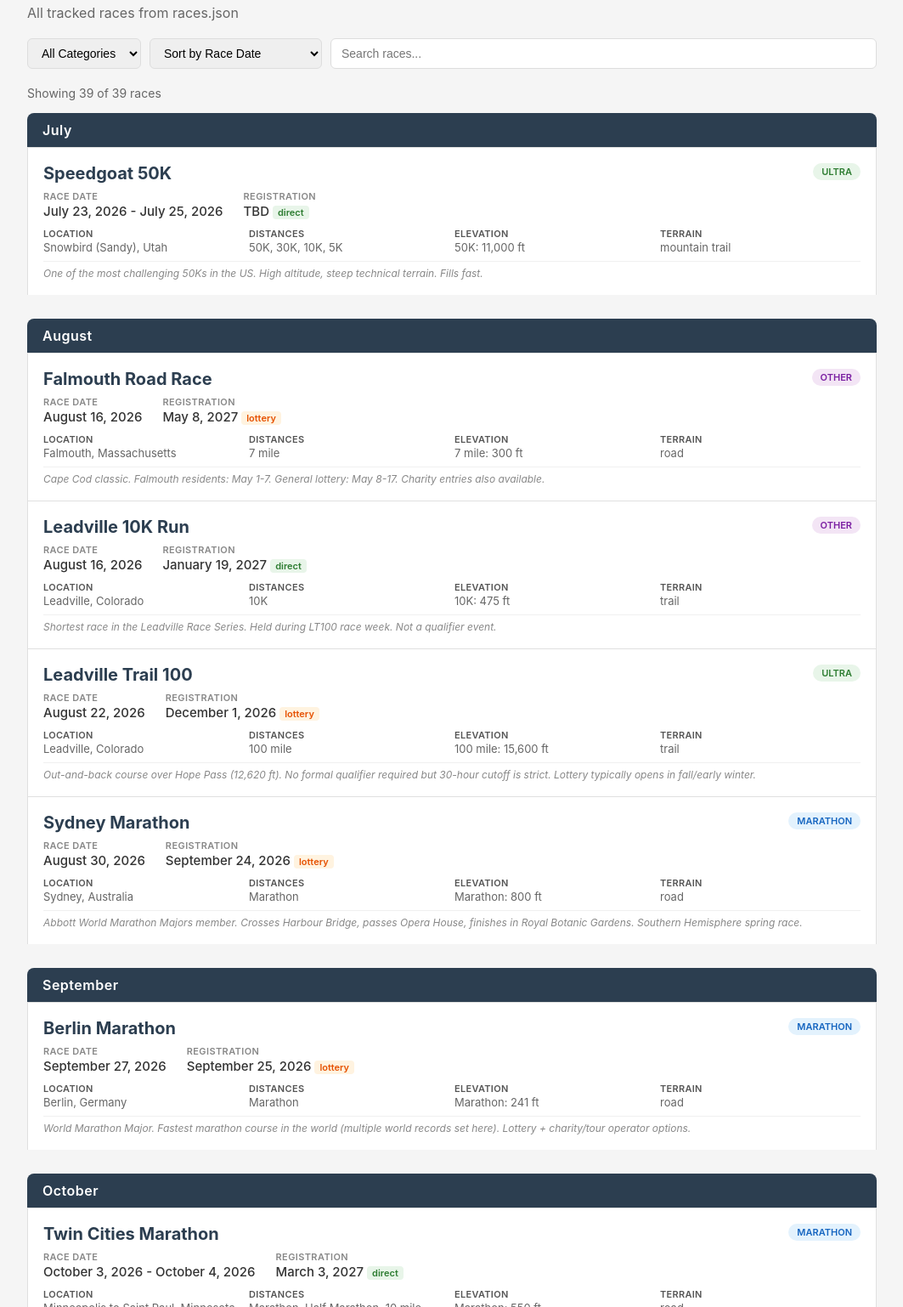
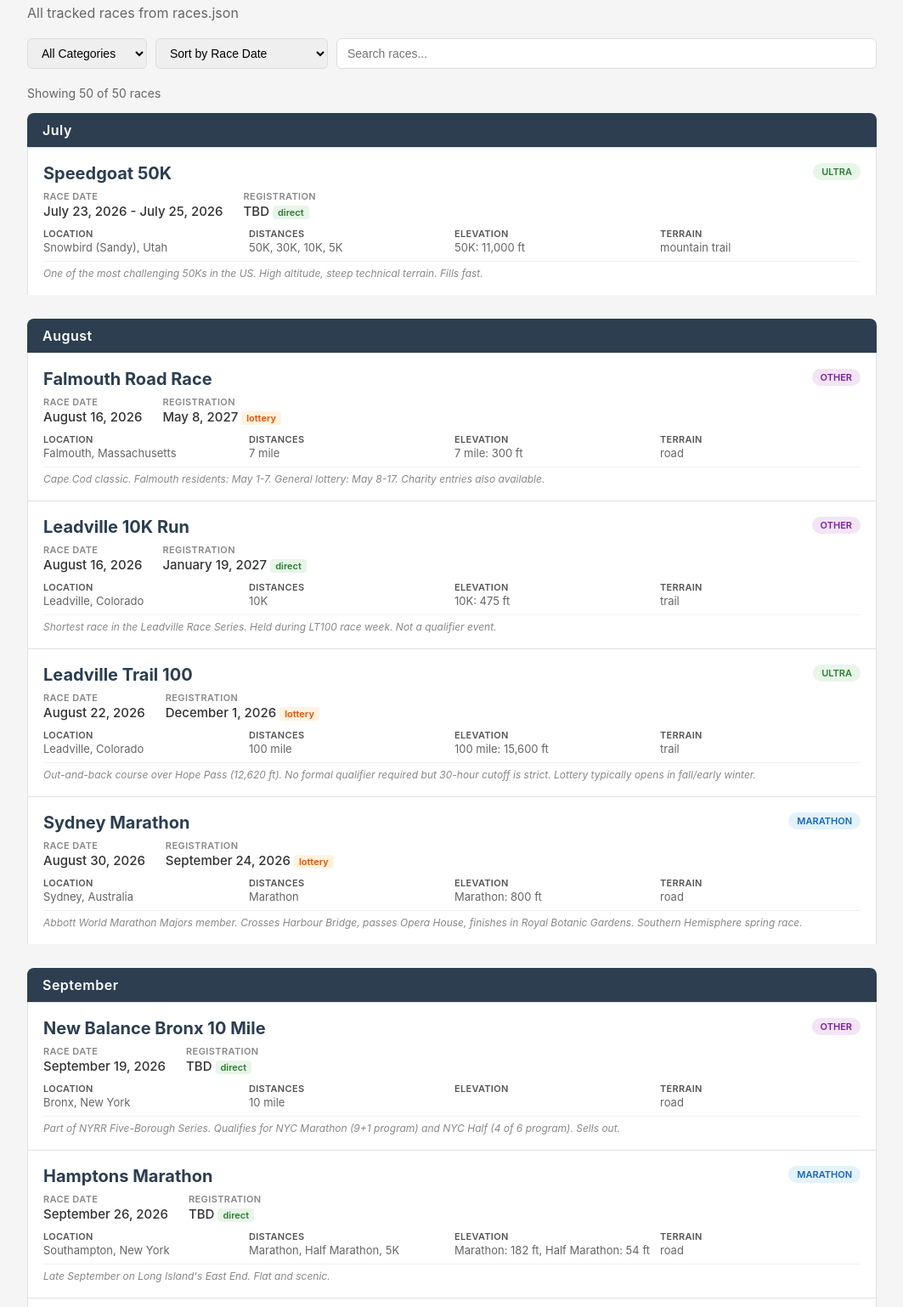
Before and after one commit to ghmarsh/race-notifier, a plain HTML site: page index.html in a window 1280 px wide. Shown: the part 62-1600 px from the top of the page at 85% size, without its empty margins (108-1171 px from the left). Drawn offline with Linux system fonts and the light colour scheme.

Commit message:
Added Madeliene and added more races

```diff
--- a/index.html
+++ b/index.html
@@ -58,6 +58,7 @@
                 <option value="all">All Categories</option>
                 <option value="ultra">Ultras</option>
                 <option value="marathon">Marathons</option>
+                <option value="half">Half Marathons</option>
                 <option value="other">Other</option>
             </select>
             <select id="sort-by">
@@ -156,7 +157,11 @@
             const search = document.getElementById('search').value.toLowerCase();
 
             let filtered = allRaces.filter(race => {
-                if (category !== 'all' && race.category !== category) return false;
+                if (category === 'half') {
+                    if (!race.distances.some(d => d.toLowerCase().includes('half'))) return false;
+                } else if (category !== 'all' && race.category !== category) {
+                    return false;
+                }
                 if (search && !race.name.toLowerCase().includes(search) &&
                     !race.city.toLowerCase().includes(search) &&
                     !race.state_or_country.toLowerCase().includes(search)) return false;
--- a/races.json
+++ b/races.json
@@ -655,7 +655,7 @@
       "notes": "Starts/finishes at CambridgeSide. Course along Memorial Drive with views of MIT, Harvard. Over $1.7M donated to charity since 2017."
     },
     {
-      "name": "Route 66 Marathon / Half Marathon",
+      "name": "Route 66 Marathon",
       "category": "marathon",
       "website": "https://route66marathon.com/",
       "race_date": "11-21",
@@ -839,6 +839,240 @@
       "state_or_country": "Colorado",
       "terrain": "trail",
       "notes": "Shortest race in the Leadville Race Series. Held during LT100 race week. Not a qualifier event."
+    },
+    {
+      "name": "Grandma's Marathon",
+      "category": "marathon",
+      "website": "https://grandmasmarathon.com/",
+      "race_date": "06-18",
+      "race_date_end": "06-19",
+      "registration_date": "10-01",
+      "registration_type": "direct",
+      "distances": [
+        "Marathon",
+        "Half Marathon",
+        "5K"
+      ],
+      "elevation_gain_ft": {
+        "Marathon": 557
+      },
+      "elevation_notes": "Point-to-point, net downhill from Two Harbors to Duluth along the North Shore of Lake Superior.",
+      "city": "Duluth",
+      "state_or_country": "Minnesota",
+      "terrain": "road",
+      "notes": "Point-to-point along scenic North Shore of Lake Superior. Fast BQ course. ~9,000 marathon runners."
+    },
+    {
+      "name": "Hamptons Marathon",
+      "category": "marathon",
+      "website": "https://hamptonsmarathon.com/",
+      "race_date": "09-26",
+      "race_date_end": "09-26",
+      "registration_date": null,
+      "registration_type": "direct",
+      "distances": [
+        "Marathon",
+        "Half Marathon",
+        "5K"
+      ],
+      "elevation_gain_ft": {
+        "Marathon": 182,
+        "Half Marathon": 54
+      },
+      "elevation_notes": "Flat, fast course on the East End of Long Island.",
+      "city": "Southampton",
+      "state_or_country": "New York",
+      "terrain": "road",
+      "notes": "Late September on Long Island's East End. Flat and scenic."
+    },
+    {
+      "name": "Broad Street Run",
+      "category": "other",
+      "website": "https://www.broadstreetrun.com/run/",
+      "race_date": "05-03",
+      "race_date_end": "05-03",
+      "registration_date": "02-01",
+      "registration_type": "lottery",
+      "distances": [
+        "10 mile"
+      ],
+      "elevation_gain_ft": {
+        "10 mile": 163
+      },
+      "elevation_notes": "Nearly flat, slightly net downhill point-to-point along Broad Street.",
+      "city": "Philadelphia",
+      "state_or_country": "Pennsylvania",
+      "terrain": "road",
+      "notes": "Largest 10-mile road race in the US (~40,000 runners). First Sunday in May. Point-to-point from Central High School to the Navy Yard. Lottery registration."
+    },
+    {
+      "name": "Eugene Marathon",
+      "category": "marathon",
+      "website": "https://www.eugenemarathon.com/",
+      "race_date": "04-24",
+      "race_date_end": "04-25",
+      "registration_date": "09-01",
+      "registration_type": "direct",
+      "distances": [
+        "Marathon",
+        "Half Marathon",
+        "5K"
+      ],
+      "elevation_gain_ft": {
+        "Marathon": 487,
+        "Half Marathon": 395
+      },
+      "elevation_notes": "Mostly flat along Willamette River bike paths with some rolling sections.",
+      "city": "Eugene",
+      "state_or_country": "Oregon",
+      "terrain": "road",
+      "notes": "BQ qualifying, USATF certified. TrackTown USA. Starts at Autzen Stadium, runs along Willamette River."
+    },
+    {
+      "name": "Oklahoma City Memorial Marathon",
+      "category": "marathon",
+      "website": "https://okcmarathon.com/",
+      "race_date": "04-23",
+      "race_date_end": "04-25",
+      "registration_date": null,
+      "registration_type": "direct",
+      "distances": [
+        "Marathon",
+        "Half Marathon",
+        "5K"
+      ],
+      "elevation_gain_ft": {
+        "Marathon": 545,
+        "Half Marathon": 403
+      },
+      "elevation_notes": "Generally flat single-loop course through downtown OKC with modest rolling terrain.",
+      "city": "Oklahoma City",
+      "state_or_country": "Oklahoma",
+      "terrain": "road",
+      "notes": "BQ qualifying, USATF sanctioned. Commemorates the 1995 OKC bombing. Starts at the National Memorial & Museum. 24,000+ runners."
+    },
+    {
+      "name": "Bandit Grand Prix",
+      "category": "other",
+      "website": "https://grandprix.banditrunning.com/",
+      "race_date": "05-30",
+      "race_date_end": "05-30",
+      "registration_date": "12-17",
+      "registration_type": "direct",
+      "distances": [
+        "5K"
+      ],
+      "elevation_gain_ft": {
+        "5K": 0
+      },
+      "elevation_notes": "Flat. Venue event.",
+      "city": "Brooklyn",
+      "state_or_country": "New York",
+      "terrain": "road",
+      "notes": "Formula One-inspired running event held at the Brooklyn Storehouse in New York's Navy Yard. Indoor/outdoor course lined with lights, music, and spectators, and capped by a podium celebration."
+    },
+    {
+      "name": "New Balance Bronx 10 Mile",
+      "category": "other",
+      "website": "https://events.nyrr.org/435525f3d6d28f467f7e",
+      "race_date": "09-19",
+      "race_date_end": "09-19",
+      "registration_date": null,
+      "registration_type": "direct",
+      "distances": [
+        "10 mile"
+      ],
+      "elevation_gain_ft": {},
+      "elevation_notes": "Through the Bronx with moderate elevation changes.",
+      "city": "Bronx",
+      "state_or_country": "New York",
+      "terrain": "road",
+      "notes": "Part of NYRR Five-Borough Series. Qualifies for NYC Marathon (9+1 program) and NYC Half (4 of 6 program). Sells out."
+    },
+    {
+      "name": "Tulsa Run",
+      "category": "other",
+      "website": "https://organizations.hakuapp.com/sites/organization_sites/1299e774a0987b72304f",
+      "race_date": "10-31",
+      "race_date_end": "10-31",
+      "registration_date": null,
+      "registration_type": "direct",
+      "distances": [
+        "15K",
+        "5K",
+        "2K"
+      ],
+      "elevation_gain_ft": {},
+      "elevation_notes": "Generally flat to rolling course through Tulsa.",
+      "city": "Tulsa",
+      "state_or_country": "Oklahoma",
+      "terrain": "road",
+      "notes": "Tulsa tradition since 1978. 150,000+ 15K finishers over its history. Same organizers as Route 66 Marathon. Held in late October."
+    },
+    {
+      "name": "Jersey City Marathon",
+      "category": "marathon",
+      "website": "https://jerseycitymarathon.com/",
+      "race_date": "04-19",
+      "race_date_end": "04-19",
+      "registration_date": "07-31",
+      "registration_type": "direct",
+      "distances": [
+        "Marathon",
+        "Half Marathon"
+      ],
+      "elevation_gain_ft": {
+        "Marathon": 384,
+        "Half Marathon": 149
+      },
+      "elevation_notes": "Mostly Flat",
+      "city": "Jersey City",
+      "state_or_country": "New Jersey",
+      "terrain": "road",
+      "notes": "BQ qualifying, USATF certified. Extremely flat course. 10,000+ runners from 50+ countries."
+    },
+    {
+      "name": "Bayshore Marathon",
+      "category": "marathon",
+      "website": "https://www.bayshoremarathon.org/",
+      "race_date": "05-24",
+      "race_date_end": "05-24",
+      "registration_date": "12-01",
+      "registration_type": "direct",
+      "distances": [
+        "Marathon",
+        "Half Marathon",
+        "10K"
+      ],
+      "elevation_gain_ft": {
+        "Marathon": 356,
+        "Half Marathon": 308
+      },
+      "elevation_notes": "Flat and fast out-and-back along Grand Traverse Bay. 100% paved, shaded.",
+      "city": "Traverse City",
+      "state_or_country": "Michigan",
+      "terrain": "road",
+      "notes": "Memorial Day Weekend Saturday. Founded 1983. Great BQ course. Sells out."
+    },
+    {
+      "name": "7 Sisters Trail Race",
+      "category": "other",
+      "website": "https://7sisterstrailrace.com/",
+      "race_date": "05-02",
+      "race_date_end": "05-02",
+      "registration_date": "12-20",
+      "registration_type": "direct",
+      "distances": [
+        "12 mile"
+      ],
+      "elevation_gain_ft": {
+        "12 mile": 3500
+      },
+      "elevation_notes": "3,500+ ft gain in 12 miles. Out-and-back on the Holyoke Range ridgecrest.",
+      "city": "Amherst",
+      "state_or_country": "Massachusetts",
+      "terrain": "trail",
+      "notes": "Widely considered the most challenging trail race in the Northeast. Steep, technical singletrack on the M-M Trail. Sells out fast. Runners must carry own hydration."
     }
   ]
 }
```
Also changed, not shown: .claude/settings.local.json, recipients.txt, 1 other file.
